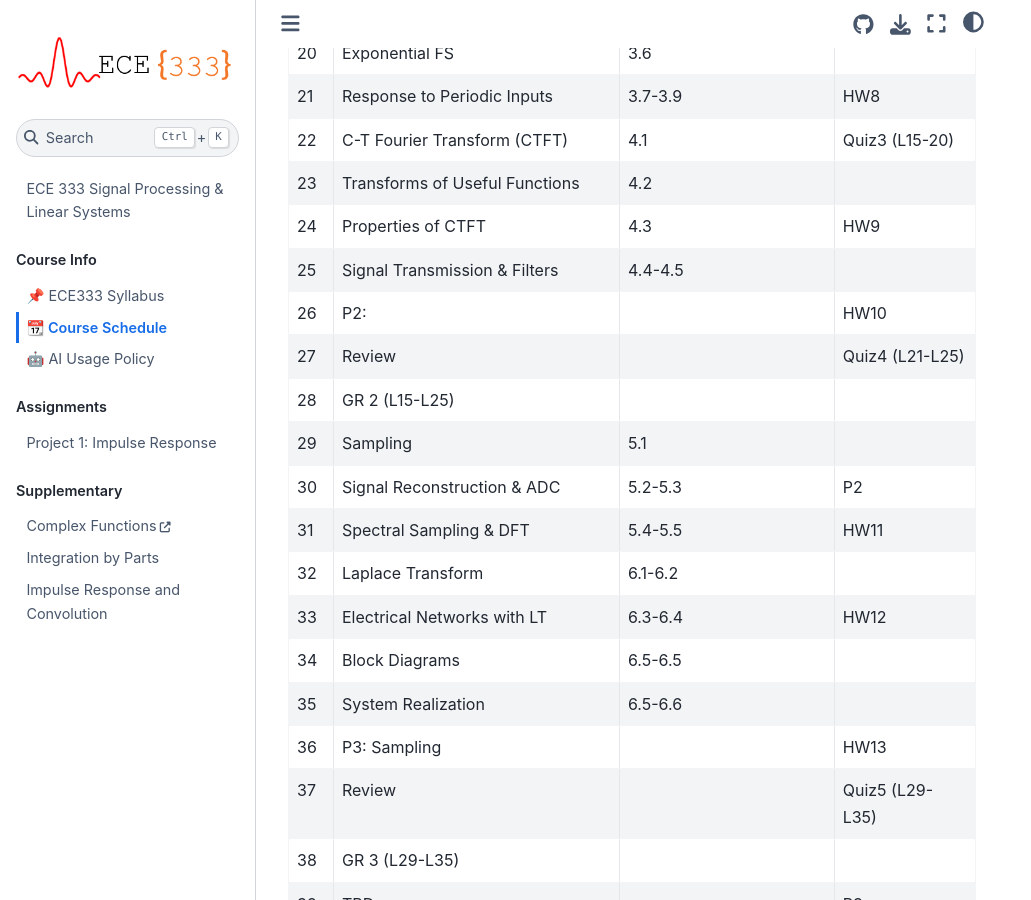
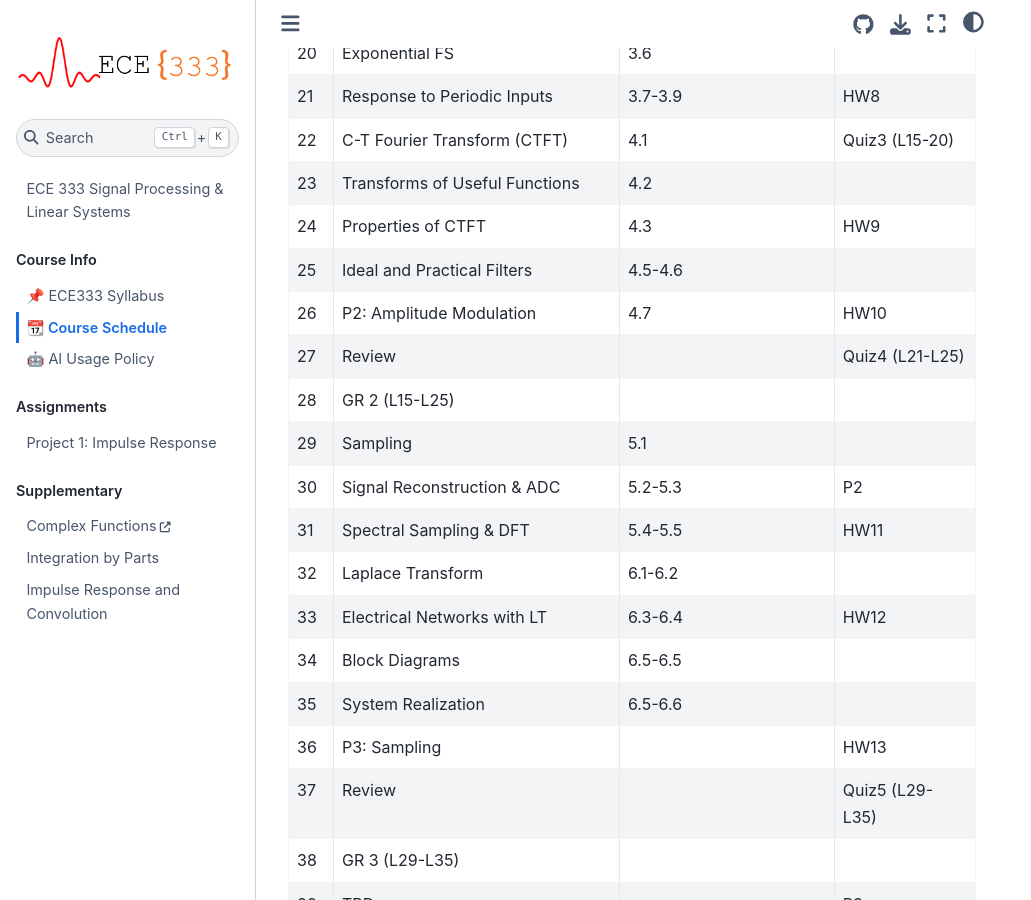
Before and after one commit to USAFA-ECE/ece333, a Jupyter Book: the page built from book/schedule.md, in a window 1280 px wide and 900 px high, scrolled down 1162 px. Shown: the whole window, without its empty margins (0-1031 px from the left). Built offline with Jupyter Book 1.0.4 settings and Sphinx 7.4.7 and the Sphinx Book theme 1.1.4, drawn with Linux system fonts in a browser that asks for light colours.

Commit message:
Updated schedule

```diff
--- a/book/schedule.md
+++ b/book/schedule.md
@@ -31,8 +31,8 @@ This schedule is subject to change as appropriate.
 |22 | C-T Fourier Transform (CTFT)      | 4.1              | Quiz3 (L15-20)  |
 |23 | Transforms of Useful Functions    | 4.2              |                 |
 |24 | Properties of CTFT                | 4.3              | HW9             |
-|25 | Signal Transmission & Filters     | 4.4-4.5          |                 |
-|26 | P2:                               |                  | HW10            |
+|25 | Ideal and Practical Filters       | 4.5-4.6          |                 |
+|26 | P2: Amplitude Modulation          | 4.7              | HW10            |
 |27 | Review                            |                  | Quiz4 (L21-L25) |
 |28 | GR 2 (L15-L25)                    |                  |                 |
 |29 | Sampling                          | 5.1              |                 |
```
